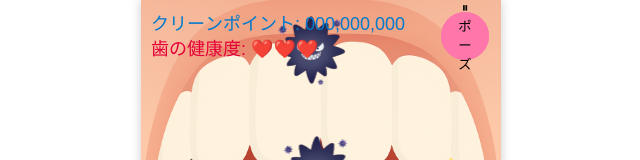
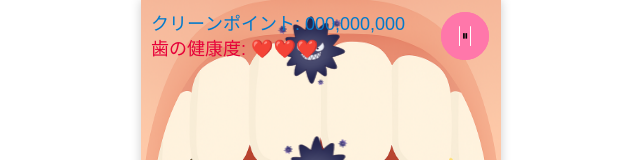
Before and after one commit to hiranaru/dental-guardian, a React (Vite) app: page / in a window 1280 px wide. Both pictures are taken after a click on the picture 640 px from the left and 190 px from the top of the page. Shown: the top 160 px of the page, without its empty margins (319-959 px from the left). Built offline with nearby package versions, Linux system fonts and the light colour scheme; a web font is replaced by a local one.

Commit message:
Update GameUI.jsx

```diff
--- a/src/GameUI.jsx
+++ b/src/GameUI.jsx
@@ -5,7 +5,7 @@ export default function GameUI({ score, life, bombs, onPause }) {
     <div className="game-ui">
       {/* 上部バー */}
       <div className="ui-top-bar">
-        <button className="pause-button" onClick={onPause}>⏸ ポーズ</button>
+        <button className="pause-button" onClick={onPause}>⏸</button>
       </div>
 
       {/* 今後追加予定のナビウィンドウやボタン類をここに */}
```
